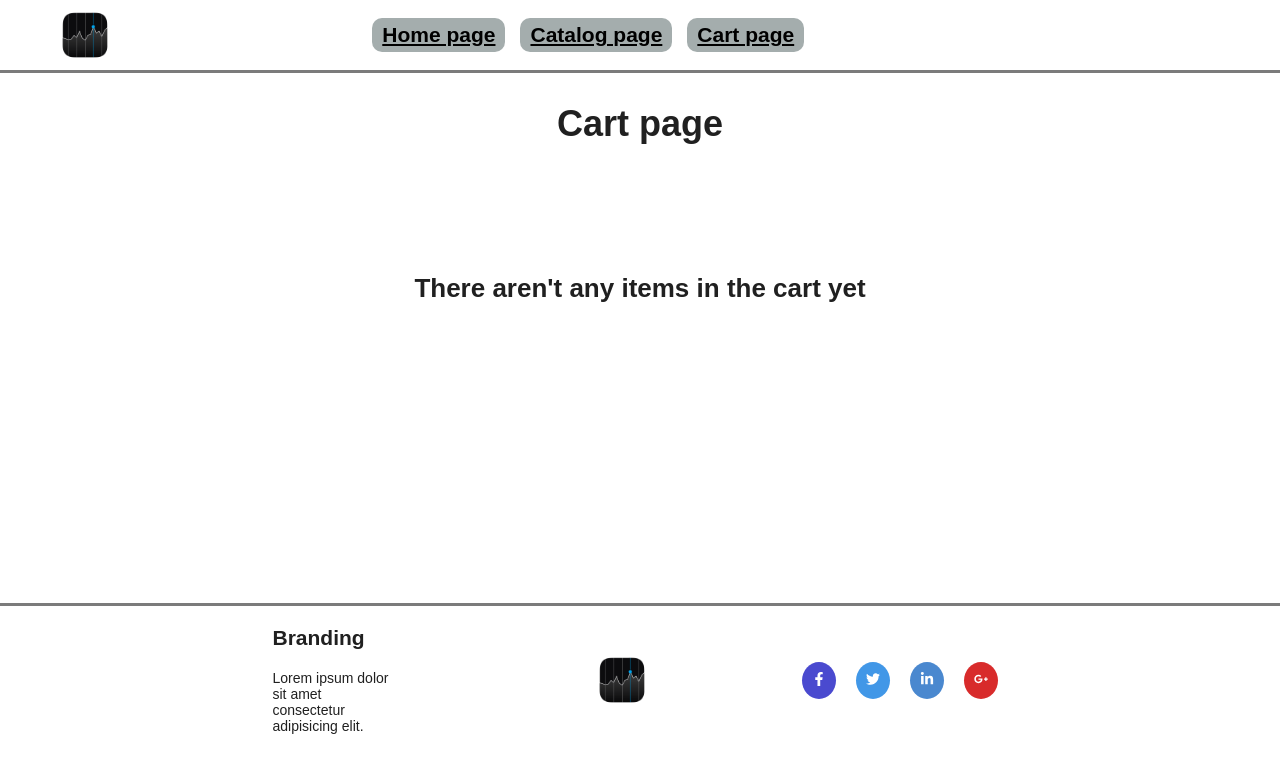
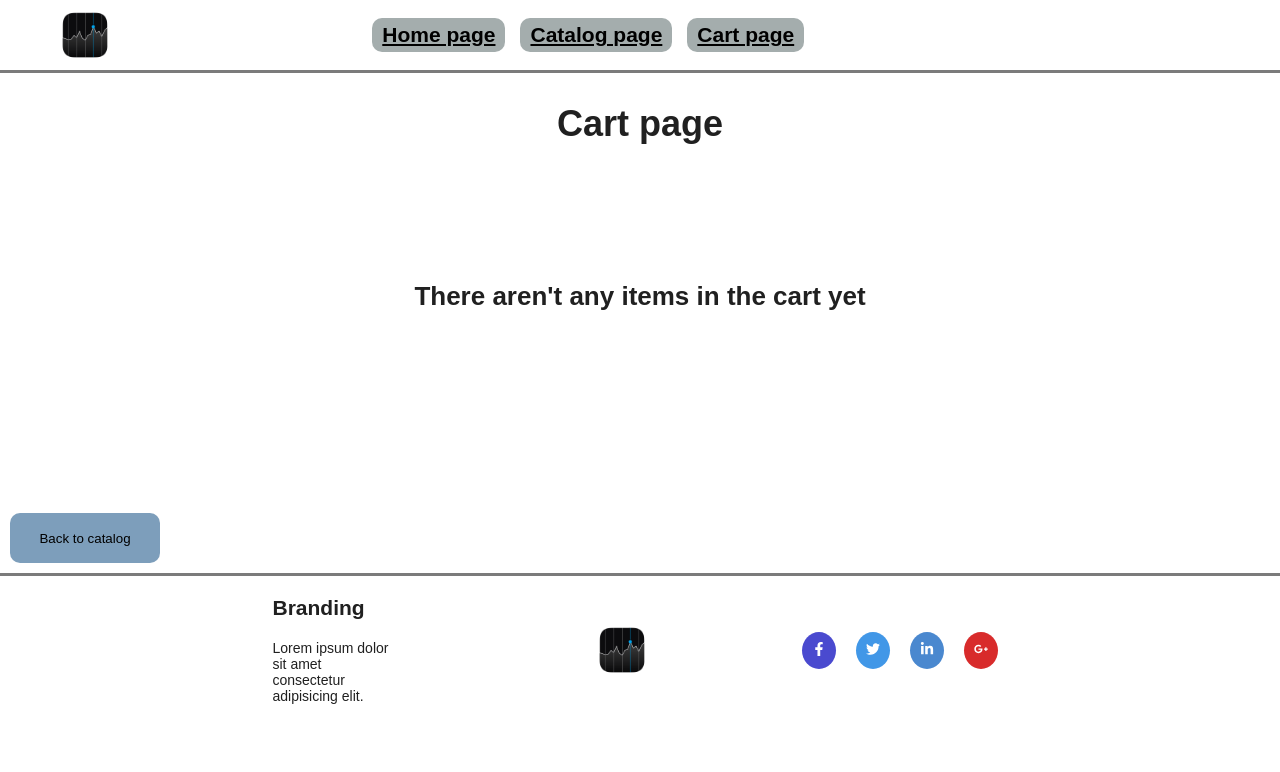
Before and after one commit to volodymyrpodufalyy/web-lab1, a React (Create React App) app: page /cart in a window 1280 px wide. Shown: the top 772 px of the page. Built offline with nearby package versions, Linux system fonts and the light colour scheme.

Commit message:
feature/ added removing item + some style fixes

```diff
--- a/src/components/ShareCard/ShareCard.scss
+++ b/src/components/ShareCard/ShareCard.scss
@@ -11,6 +11,10 @@
   display: flex;
   justify-content: center;
   text-align: center;
+}
+
+.share .content {
+  cursor: pointer;
 }
 
 .share .img-container img {
--- a/src/components/ShareCard/index.jsx
+++ b/src/components/ShareCard/index.jsx
@@ -1,26 +1,48 @@
 import React from "react";
-import { Link } from "react-router-dom";
+import { useHistory } from "react-router-dom";
 
 import "./ShareCard.scss";
 import sharesImg from "../../assets/stock-market.png";
+import { useDispatch } from "react-redux";
+import { addItemActionCreator } from "../../redux/actions/cart.actions";
 
 const ShareCard = ({ card }) => {
+  const dispatch = useDispatch();
+  const history = useHistory();
+
   const brand = card.brand[0].toUpperCase() + card.brand.slice(1);
+
+  const handleAddToCart = (e, shareData) => {
+    e.stopPropagation();
+    dispatch(addItemActionCreator(shareData));
+    history.push("/cart");
+  };
+
   return (
-    <Link style={{ textDecoration: 'none', color: '#000' }} to={`/catalog/${card.id}`}>
+    <React.Fragment>
+      <div className="content" onClick={() => history.push(`/catalog/${card.id}`)}>
         <div className="img-container">
-        <img alt="share"  src={sharesImg} />
+          <img alt="share" src={sharesImg} />
         </div>
         <div className="info">
           <span className="number">#{card.id.toString().padStart(3, "0")}</span>
           <h3 className="name">{brand}</h3>
           <div className="details">Price: {card.price}</div>
-        <div className="details">Risk level: {card.riskLevel.toLowerCase()}</div>
-        <div className="details">Trading level: {card.tradingLevel.toLowerCase()}</div>
-        <div className="details">Category: {card.sharesCategory.toLowerCase()}</div>
+          <div className="details">
+            Risk level: {card.riskLevel.toLowerCase()}
           </div>
-      <button className="buy-btn">Buy</button>
-    </Link>
+          <div className="details">
+            Trading level: {card.tradingLevel.toLowerCase()}
+          </div>
+          <div className="details">
+            Category: {card.sharesCategory.toLowerCase()}
+          </div>
+        </div>
+      </div>
+      <button className="buy-btn" onClick={(e) => handleAddToCart(e,card)}>
+        Buy
+      </button>
+    </React.Fragment>
   );
 };
 
--- a/src/pages/Cart/Cart.scss
+++ b/src/pages/Cart/Cart.scss
@@ -1,15 +1,43 @@
 .cart-page {
   min-height: 500px;
+  display: flex;
+  flex-direction: column;
   h1 {
     font-size: 36px;
     margin-top: 30px;
     text-align: center;
   }
   h2 {
-    margin-top: 10%;
     font-size: 26px;
     text-align: center;
   }
+  .action-btns {
+    display: flex;
+    flex: 1;
+    justify-content: flex-start;
+    align-items: flex-end;
+  }
+  .no-items {
+    display: flex;
+    flex: 5;
+    justify-content: center;
+    align-items: center;
+  }
+  &__items {
+    display: flex;
+    flex: 1;
+    flex-direction: column;
+    & > h2 {
+      margin-top: 30px;
+    }
+  }
+}
+
+.back-btn {
+  width: 150px;
+  height: 50px;
+  padding: 10px 15px;
+  margin: 10px;
 }
 
 .cart-item {
--- a/src/pages/Cart/index.jsx
+++ b/src/pages/Cart/index.jsx
@@ -1,37 +1,62 @@
 import React from "react";
-import { useSelector } from "react-redux";
+import { useDispatch, useSelector } from "react-redux";
+import { useHistory } from "react-router-dom";
 
 import cartItemImg from "../../assets/stock-market.png";
+import {
+  addItemActionCreator,
+  removeItemActionCreator,
+} from "../../redux/actions/cart.actions";
 import "./Cart.scss";
 
 const Cart = () => {
-  const { cartItems, quantityById } = useSelector((state) => state.cart);
+  const { cartItems, quantityById, totalPrice } = useSelector(
+    (state) => state.cart
+  );
+  const dispatch = useDispatch();
+  const history = useHistory();
 
   const getQuantity = (shareId) => quantityById[shareId] || 0;
+
+  const onRemoveClick = (item) => {
+    dispatch(removeItemActionCreator(item));
+  };
+
+  const onAddCartItem = (item) => {
+    dispatch(addItemActionCreator(item));
+  };
 
   return (
     <div className="cart-page">
       <h1>Cart page</h1>
       {!cartItems.length ? (
-        <h2>There aren't any items in the cart yet</h2>
+        <div className="no-items">
+          <h2>There aren't any items in the cart yet</h2>
+        </div>
       ) : (
-        <React.Fragment>
-          {cartItems.map((i) => (
-            <div className="cart-item" key={i.brand}>
+        <div className="cart-page__items">
+          {cartItems.map((cartItem) => (
+            <div className="cart-item" key={cartItem.brand}>
               <img alt="cart item" src={cartItemImg} />
               <h3>
-                {i.brand} #{i.id.toString().padStart(3, "0")}
+                {cartItem.brand} #{cartItem.id.toString().padStart(3, "0")}
               </h3>
               <h3 className="cart-item__quantity">
-                <button>-</button>
-                {getQuantity(i.id)}
-                <button>+</button>
+                <button onClick={() => onRemoveClick(cartItem)}>-</button>
+                {getQuantity(cartItem.id)}
+                <button onClick={() => onAddCartItem(cartItem)}>+</button>
               </h3>
-              <h3>{i.price}</h3>
+              <h3>{cartItem.price}</h3>
             </div>
           ))}
-        </React.Fragment>
+          <h2>Total: {totalPrice} $</h2>
+        </div>
       )}
+      <div className="action-btns">
+        <button className="back-btn" onClick={() => history.push("/catalog")}>
+          Back to catalog
+        </button>
+      </div>
     </div>
   );
 };
--- a/src/redux/reducers/cart.reducer.js
+++ b/src/redux/reducers/cart.reducer.js
@@ -3,27 +3,38 @@ import { ADD_ITEM, REMOVE_ITEM } from "../actionTypes/cart.types";
 const initialState = {
   cartItems: [],
   quantityById: {},
+  totalPrice: 0
 };
 
 export function cartReducer(state = initialState, action) {
   switch (action.type) {
     case ADD_ITEM: {
+      const shouldAddItem =
+        state.cartItems.map((i) => i.id).indexOf(action.payload.id) !== -1;
       return {
         ...state,
-        cartItems:
-          state.cartItems.map((i) => i.id).indexOf(action.payload.id) !== -1
-            ? state.cartItems
-            : [...state.cartItems, action.payload],
+        cartItems: shouldAddItem
+          ? state.cartItems
+          : [...state.cartItems, action.payload],
         quantityById: {
           ...state.quantityById,
           [action.payload.id]: (state.quantityById[action.payload.id] || 0) + 1,
         },
+        totalPrice: state.totalPrice + action.payload.price
       };
     }
     case REMOVE_ITEM: {
+      const shouldRemoveItem = state.quantityById[action.payload.id] === 1;
       return {
         ...state,
-        cartItems: state.cartItems.filter((i) => i !== action.payload),
+        cartItems: shouldRemoveItem
+          ? state.cartItems.filter((i) => i !== action.payload)
+          : state.cartItems,
+        quantityById: {
+          ...state.quantityById,
+          [action.payload.id]: (state.quantityById[action.payload.id] || 0) - 1,
+        },
+        totalPrice: state.totalPrice - action.payload.price
       };
     }
     default:
```
Lines whose indentation alone changed are shown as unchanged.
